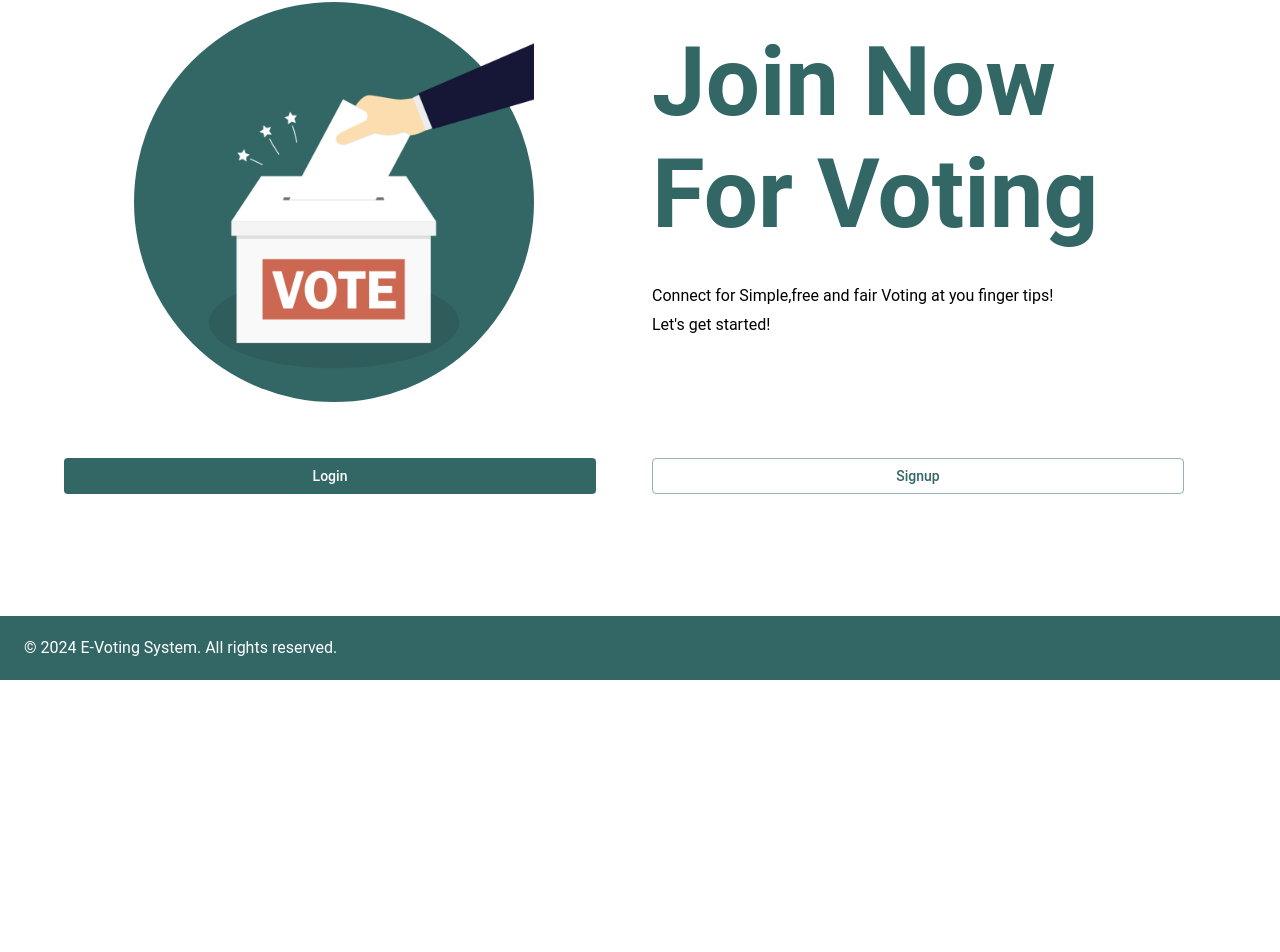
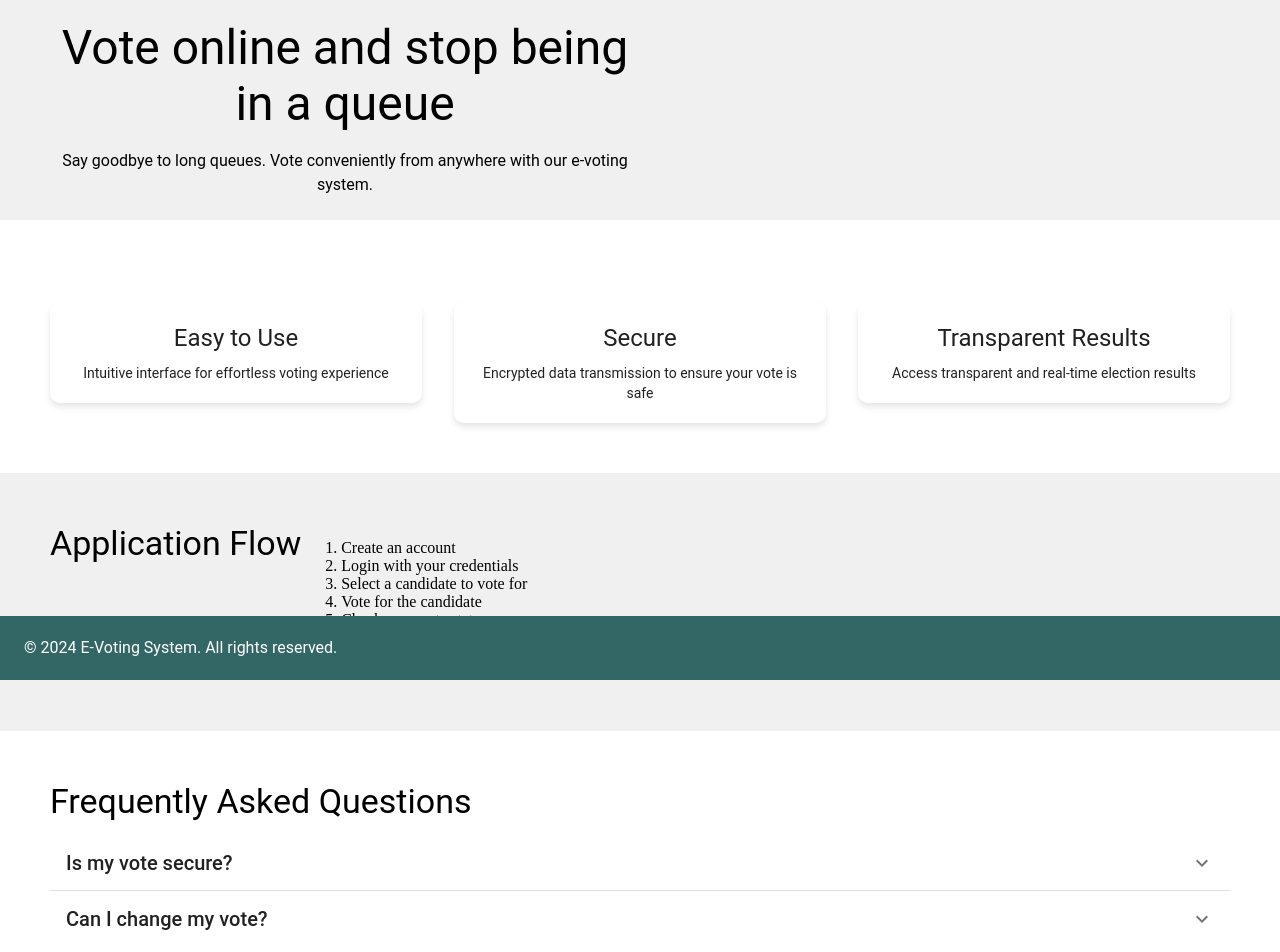
Before and after one commit to kiani007/E-Voting, a React (Vite) app: page / in a window 1280 px wide. Shown: the part 120-1072 px from the top of the page. Before the commit the page ends 800 px from the top, so only its background shows below. Built offline with nearby package versions, Linux system fonts and the light colour scheme.

Commit message:
landing page

```diff
--- a/src/pages/Home/index.jsx
+++ b/src/pages/Home/index.jsx
@@ -1,83 +1,174 @@
 import React from 'react';
 import {
-  Container,
+  Grid,
   Typography,
+  Card,
+  Accordion,
+  AccordionSummary,
+  AccordionDetails,
+  TextField,
   Button,
-  Grid,
-  Avatar,
-  Box,
 } from '@mui/material';
-import { Footer, Header } from '@/layout';
-import { useNavigate } from 'react-router-dom';
-import vote from '../../assets/vote-img.png';
-import { loginCredential } from '../../db/data';
+import { ExpandMore as ExpandMoreIcon } from '@mui/icons-material';
+
 const index = () => {
-  const user = JSON.stringify(loginCredential);
-  localStorage.setItem('loginCredential', user);
-
-  const navigate = useNavigate();
-  const handleLogin = () => {
-    navigate('/login');
+  const styles = {
+    mainSection: {
+      padding: '50px',
+      backgroundColor: '#f0f0f0',
+      textAlign: 'center',
+    },
+    featureSection: {
+      padding: '50px',
+      backgroundColor: '#ffffff',
+    },
+    card: {
+      padding: '20px',
+      textAlign: 'center',
+      boxShadow: '0 4px 6px rgba(0, 0, 0, 0.1)',
+      borderRadius: '10px',
+    },
+    flowSection: {
+      padding: '50px',
+      backgroundColor: '#f0f0f0',
+    },
+    faqSection: {
+      padding: '50px',
+      backgroundColor: '#ffffff',
+    },
+    accordion: {
+      width: '100%',
+    },
+    contactSection: {
+      padding: '50px',
+      backgroundColor: '#f0f0f0',
+    },
   };
 
-  const handleSignUp = () => {
-    navigate('/sign-up');
-  };
+  const features = [
+    {
+      title: 'Easy to Use',
+      description: 'Intuitive interface for effortless voting experience',
+    },
+    {
+      title: 'Secure',
+      description: 'Encrypted data transmission to ensure your vote is safe',
+    },
+    {
+      title: 'Transparent Results',
+      description: 'Access transparent and real-time election results',
+    },
+  ];
+
+  const faqs = [
+    {
+      question: 'Is my vote secure?',
+      answer: 'Yes, we use the latest encryption methods to secure your vote.',
+    },
+    {
+      question: 'Can I change my vote?',
+      answer: 'No, once you submit your vote, it cannot be changed.',
+    },
+    // Add more FAQs here
+  ];
+
   return (
-    <Container sx={{ backgroundColor: 'white' }}>
-      <Grid container spacing={3} sx={{ justifyContent: 'center', mt: 4 }}>
-        <Box
-          sx={{
-            display: 'flex',
-            justifyContent: 'center',
-            bgcolor: 'primary.main',
-            height: '400px',
-            width: '400px',
-            borderRadius: '50%',
-            margin: '0 auto',
-          }}
-        >
-          <img src={vote} alt="vote.png" />
-        </Box>
-        <Grid item lg={6} xs={6} sx={{ pb: 2 }}>
-          <Typography
-            variant="h1"
-            gutterBottom
-            sx={{ fontWeight: 'bold', color: 'primary.main' }}
-          >
-            Join Now For Voting
+    <div>
+      {/* Main Section */}
+      <Grid
+        container
+        alignItems="center"
+        justify="center"
+        style={styles.mainSection}
+      >
+        <Grid item xs={12} md={6}>
+          <Typography variant="h3" gutterBottom>
+            Vote online and stop being in a queue
           </Typography>
           <Typography variant="body1" gutterBottom>
-            Connect for Simple,free and fair Voting at you finger tips!
-          </Typography>
-          <Typography variant="body1" gutterBottom>
-            Let's get started!
+            Say goodbye to long queues. Vote conveniently from anywhere with our
+            e-voting system.
           </Typography>
         </Grid>
-        <Grid item xs={6} sx={{ p: 4, mt: 4 }}>
-          <Button
-            p={3}
-            onClick={handleLogin}
+        <Grid item xs={12} md={6}>
+          {/* Your animated infographic or lottie image here */}
+        </Grid>
+      </Grid>
+
+      {/* Feature Section */}
+      <Grid
+        container
+        style={styles.featureSection}
+        spacing={4}
+        justify="center"
+      >
+        {features.map((feature, index) => (
+          <Grid item xs={12} sm={6} md={4} key={index}>
+            <Card style={styles.card}>
+              <Typography variant="h5" gutterBottom>
+                {feature.title}
+              </Typography>
+              <Typography variant="body2">{feature.description}</Typography>
+            </Card>
+          </Grid>
+        ))}
+      </Grid>
+
+      {/* Application Flow Section */}
+      <Grid container style={styles.flowSection} justify="center">
+        {/* Add your circular and arrow type view here */}
+        <Typography variant="h4" gutterBottom>
+          Application Flow
+        </Typography>
+        <ol>
+          <li>Create an account</li>
+          <li>Login with your credentials</li>
+          <li>Select a candidate to vote for</li>
+          <li>Vote for the candidate</li>
+          <li>Check your vote status</li>
+          <li>Access transparent results</li>
+          <li>Receive result notifications</li>
+        </ol>
+      </Grid>
+
+      {/* FAQs Section */}
+      <Grid container style={styles.faqSection} justify="center">
+        <Typography variant="h4" gutterBottom>
+          Frequently Asked Questions
+        </Typography>
+        {faqs.map((faq, index) => (
+          <Accordion key={index} style={styles.accordion}>
+            <AccordionSummary expandIcon={<ExpandMoreIcon />}>
+              <Typography variant="h6">{faq.question}</Typography>
+            </AccordionSummary>
+            <AccordionDetails>
+              <Typography variant="body1">{faq.answer}</Typography>
+            </AccordionDetails>
+          </Accordion>
+        ))}
+      </Grid>
+
+      {/* Contact Us Section */}
+      <Grid container style={styles.contactSection} justify="center">
+        <Typography variant="h4" gutterBottom>
+          Contact Us
+        </Typography>
+        <Grid item xs={12} sm={6}>
+          <TextField label="Your Name" fullWidth margin="normal" />
+          <TextField label="Your Email" fullWidth margin="normal" />
+          <TextField
+            label="Message"
+            multiline
+            rows={4}
             fullWidth
-            variant="contained"
-            color="primary"
-          >
-            Login
-          </Button>
-        </Grid>
-        <Grid item xs={6} sx={{ p: 4, mt: 4 }}>
-          <Button
-            p={3}
-            onClick={handleSignUp}
-            fullWidth
-            variant="outlined"
-            color="primary"
-          >
-            Signup
+            margin="normal"
+          />
+          <Button variant="contained" color="primary" fullWidth>
+            Send Message
           </Button>
         </Grid>
       </Grid>
-    </Container>
+    </div>
   );
 };
 
```
